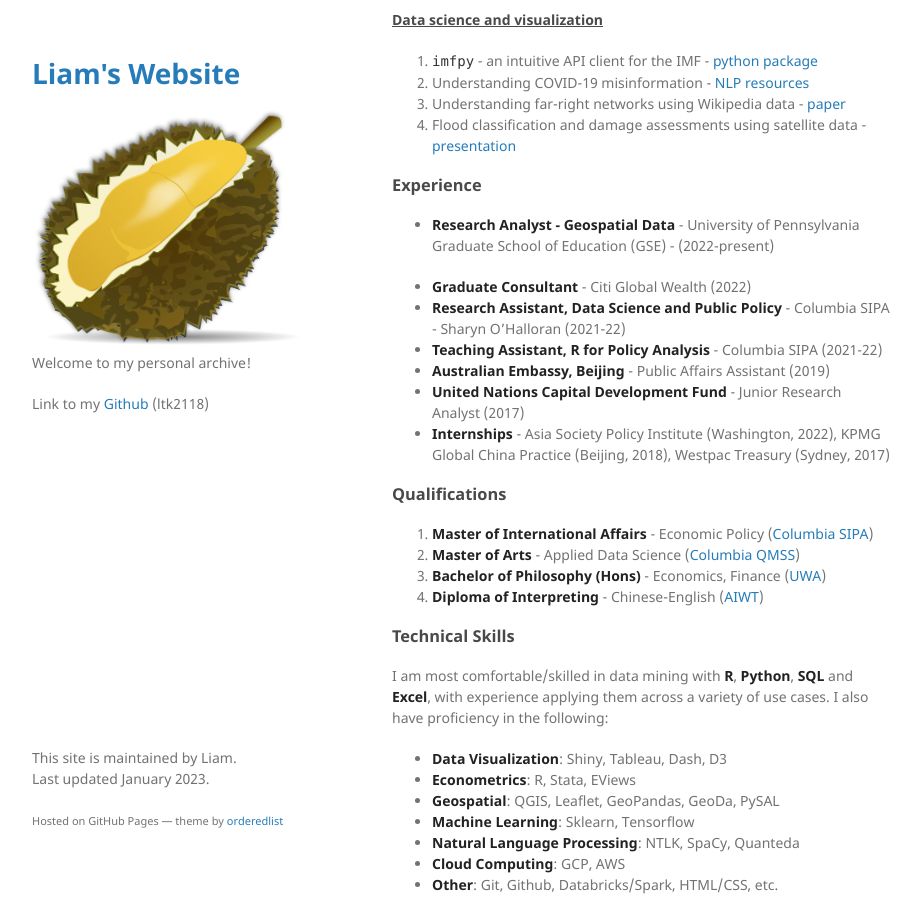
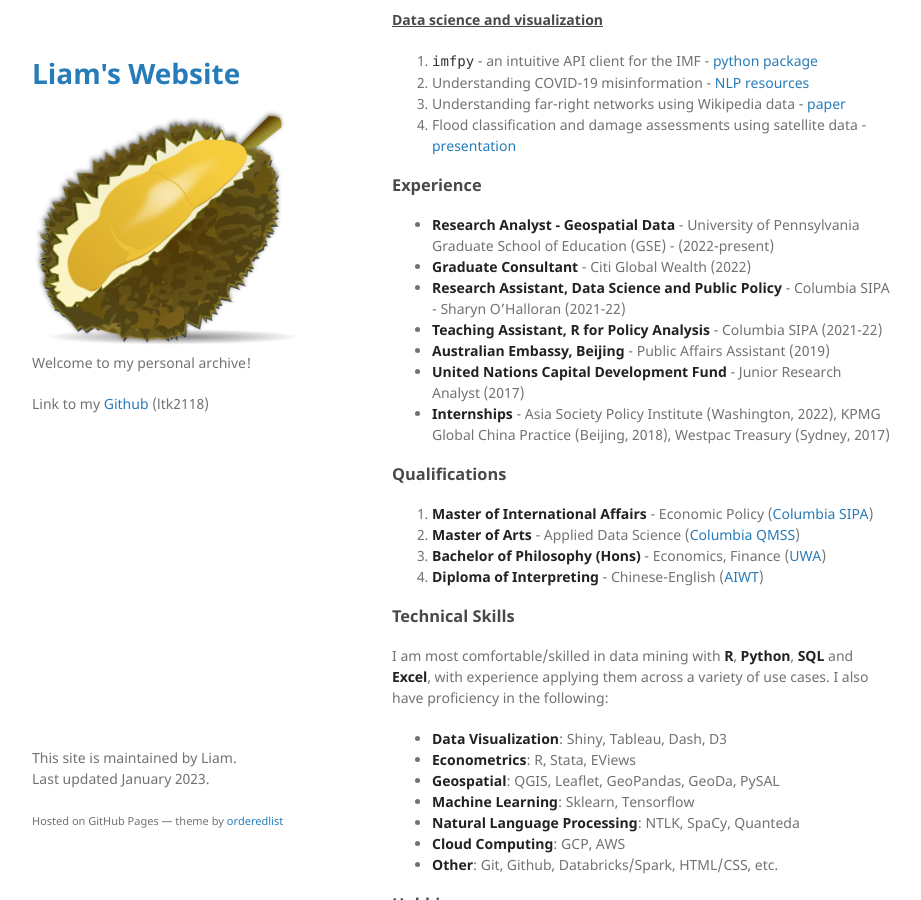
Before and after one commit to liamtk/liamtk.github.io, a Jekyll site: the page built from index.md, in a window 1280 px wide and 900 px high, scrolled down 401 px. Shown: the whole window, without its empty margins (178-1099 px from the left). Built offline with Jekyll 4.4.1, drawn with Linux system fonts in a browser that asks for light colours; our own code applies the rules of GitHub Pages for plain Markdown files.

```diff
--- a/index.md
+++ b/index.md
@@ -72,8 +72,7 @@ I'm a Columbia [SIPA](https://www.sipa.columbia.edu/)-[QMSS](https://www.qmss.co
 
 ### Experience
 
-- **Research Analyst - Geospatial Data** - University of Pennsylvania Graduate School of Education (GSE) - (2022-present)
-
+* **Research Analyst - Geospatial Data** - University of Pennsylvania Graduate School of Education (GSE) - (2022-present)
 * **Graduate Consultant** - Citi Global Wealth (2022)
 * **Research Assistant, Data Science and Public Policy** - Columbia SIPA - Sharyn O'Halloran (2021-22)
 * **Teaching Assistant, R for Policy Analysis** - Columbia SIPA (2021-22)
```
